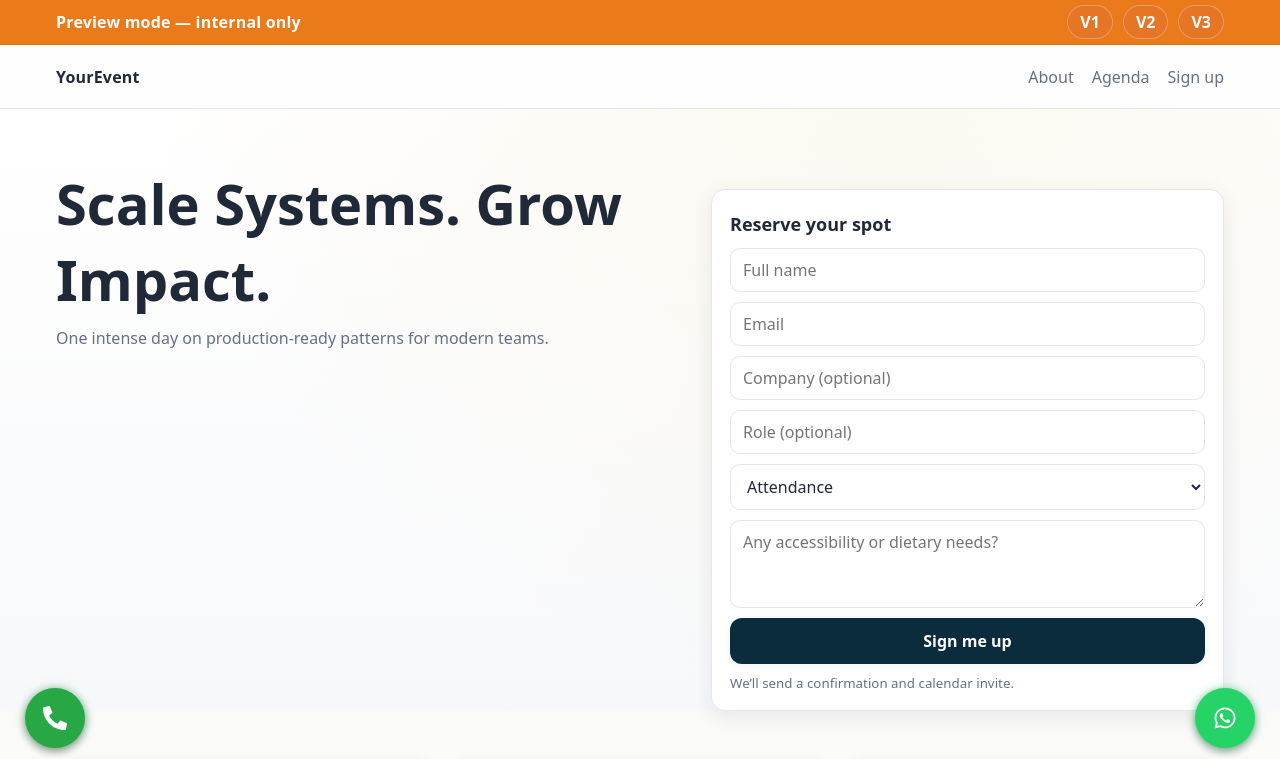
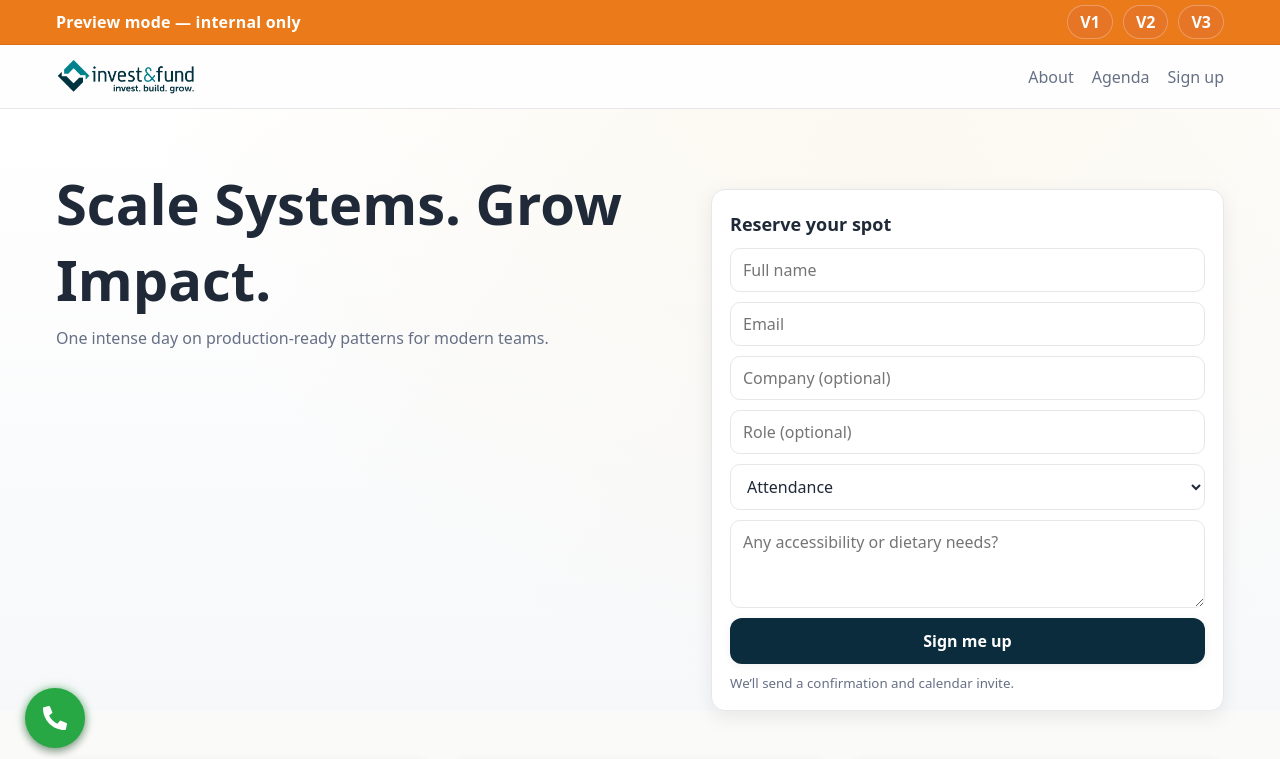
Before and after one commit to viola-2085/project-horizon, a Next.js app: page /v2 in a window 1280 px wide. Shown: the top 759 px of the page. Built offline with nearby package versions, Linux system fonts and the light colour scheme.

Commit message:
add logo

```diff
--- a/src/app/layout.tsx
+++ b/src/app/layout.tsx
@@ -37,7 +37,6 @@ export default function RootLayout({
       <PreviewBar />
         <Header />
         {children}
-      <FloatingWA />
       <FloatingPhone />
               <Footer />
       </body>
--- a/src/app/v1/page.tsx
+++ b/src/app/v1/page.tsx
@@ -71,7 +71,7 @@ export default function Page() {
         <ContentImgLeft
             image={LeftImg}
             imageAlt="Minimal portrait"
-            eyebrow="Art, up close."
+            eyebrow="Art, up close"
             title="A Private Tour of an Exclusive Art Collection"
             ctaLabel="Sign up now"
             ctaHref="#"
@@ -90,7 +90,7 @@ export default function Page() {
         <ContentImgLeft
             image={RightImg}
             imageAlt="Minimal portrait"
-            eyebrow="Perspective you can act on."
+            eyebrow="Perspective you can act on"
             title="A Keynote from our Executive Chairman"
             ctaLabel="Sign up now"
             ctaHref="#"
@@ -109,7 +109,7 @@ export default function Page() {
         <ContentImgLeft
             image={LastImg}
             imageAlt="Minimal portrait"
-            eyebrow="Conversations worth having."
+            eyebrow="Conversations worth having"
             title="Connect with Fellow Guests"
             ctaLabel="Sign up now"
             ctaHref="#"
--- a/src/components/Header.tsx
+++ b/src/components/Header.tsx
@@ -1,11 +1,19 @@
 import styles from '../../styles/Header.module.scss';
-
+import Image from 'next/image';
+import logo from '../../public/images/logo.png';
 export default function Header() {
   return (
     <header className={styles.header}>
       <div className="container">
         <div className={styles.row}>
-          <div className={styles.brand}>YourEvent</div>
+          <div className={styles.brand}>
+            <Image src={logo} alt="the art of growing capital by invest and fund"
+            width={240}
+            height={64}
+            className={styles.logo}
+            priority
+            />
+          </div>
           <nav className={styles.nav}>
             <a href="#about">About</a>
             <a href="#agenda">Agenda</a>
--- a/styles/Header.module.scss
+++ b/styles/Header.module.scss
@@ -1,6 +1,6 @@
 .header {
   position: sticky;
-  top: var(--preview-h, 0);  /* was: top: 0; */
+  top: var(--preview-h, 0);
   z-index: 50;
   background: rgba(255,255,255,0.8);
   backdrop-filter: blur(8px);
@@ -11,6 +11,22 @@
 }
 
 .row { display: flex; align-items: center; justify-content: space-between; gap: 12px; }
+.brand {
+  --logo-h: 28px;
+}
+
+.logo {
+  height: var(--logo-h);
+  width: auto;
+  display: block;
+}
+
+@media (min-width: 900px) {
+  .brand { --logo-h: 34px; }
+}
+
+.logo { max-width: 240px; }
+
 .brand { font-weight: 600; letter-spacing: .2px; color: var(--text); }
 .nav { display: flex; align-items: center; gap: 18px; }
 .nav a { color: var(--muted); }
```
Also changed, not shown: public/images/logo.png (added).
